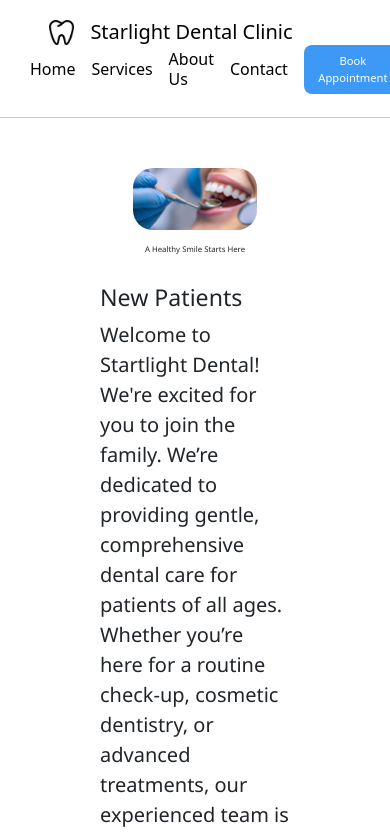
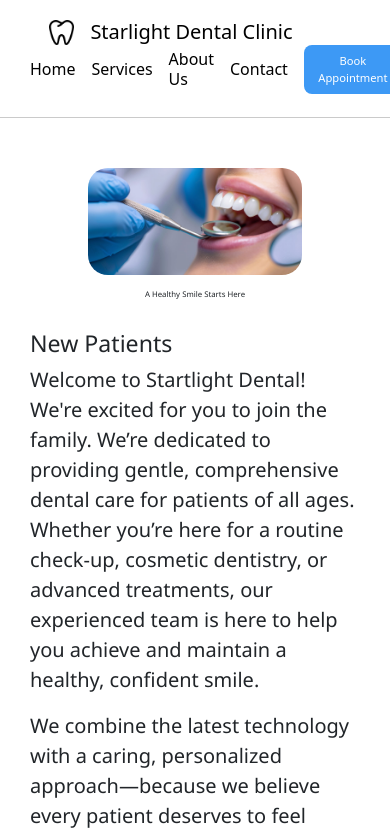
Before and after one commit to arohao/SEG3125-Service-Site, a React (Vite) app in the folder vite-service-site/: page / in a window 390 px wide. Shown: the top 834 px of the page. Built offline with nearby package versions, Linux system fonts and the light colour scheme.

Commit message:
Add main screen scaling

```diff
--- a/vite-service-site/src/styles/App.css
+++ b/vite-service-site/src/styles/App.css
@@ -46,13 +46,20 @@
     font-size: 1.2rem;
 }
 
+
 main {
   margin-top: 30px;
   margin-bottom: 50px;
   padding: 0 100px;
+
   margin-top: 50px;
   font-family: 'Segoe UI', Tahoma, Geneva, Verdana, sans-serif;
-  flex: 1;
+}
+
+@media only screen and (max-width: 600px) {
+  main {
+    padding: 0 30px;
+  }
 }
 
 a {
```
